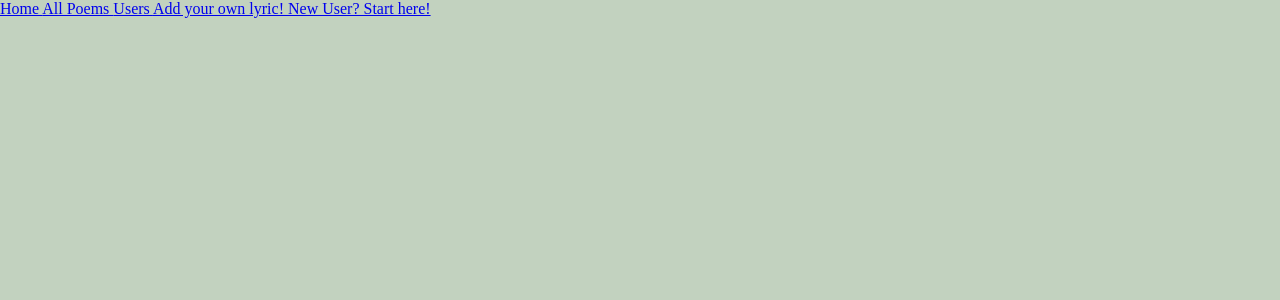
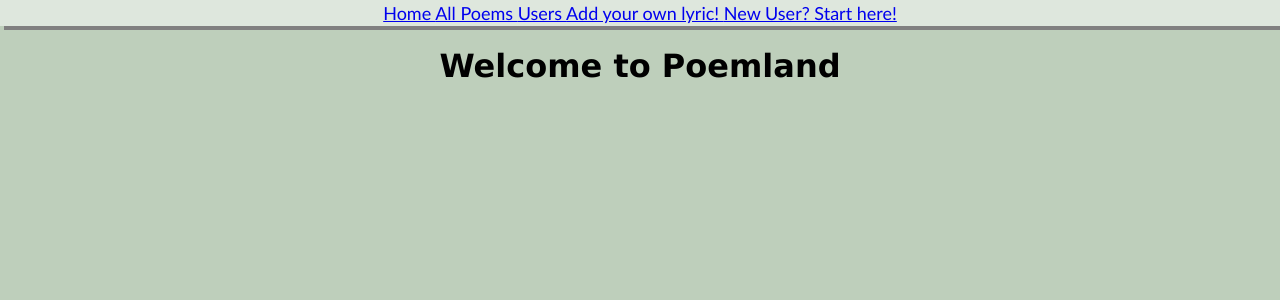
Before and after one commit to isabessa05/phase-3-project-react, a React (Create React App) app: page / in a window 1280 px wide. Shown: the top 300 px of the page. Built offline with nearby package versions, Linux system fonts and the light colour scheme; no server answers.

Commit message:
Updated styling

```diff
--- a/src/App.js
+++ b/src/App.js
@@ -53,6 +53,9 @@ function App() {
     <div>
       <NavBar />
       <Switch>
+        <Route exact path='/'>
+          <h1> Welcome to Poemland</h1>
+        </Route>
         <Route exact path='/poems'>
           <AllPoems poems={poems} />
         </Route>
--- a/src/card.css
+++ b/src/card.css
@@ -8,13 +8,20 @@
     background-color: white;
 }
 
-.header {
+/* .header {
     height: 30%;
     background: black;
     color: white;
     text-align: center;
-}
+} */
 
 .container {
     padding: 2px 16px;
 }
+
+
+.nav {
+        display: center;
+        margin: 0 auto;
+        text-align: center;
+}
--- a/src/index.css
+++ b/src/index.css
@@ -5,7 +5,7 @@ body {
     sans-serif;
   -webkit-font-smoothing: antialiased;
   -moz-osx-font-smoothing: grayscale;
-  background-color: rgba(168, 191, 164, 0.693);
+  background-color: rgba(168, 191, 164, 0.743);
   font-family: serif;
 }
 
@@ -18,3 +18,24 @@ button {
   background-color: rgba(225, 239, 223, 0.693);
   border-radius: 8px;
 }
+
+h2 {
+  font-family: serif
+}
+
+h1 {
+  font-family: 'Lucida Sans', 'Lucida Sans Regular', 'Lucida Grande', 'Lucida Sans Unicode', Geneva, Verdana, sans-serif;
+  text-align: center;
+}
+
+nav {
+  display: center;
+  margin: 0 auto;
+  text-align: center;
+  font-family: 'Trebuchet MS', 'Lucida Sans Unicode', 'Lucida Grande', 'Lucida Sans', Arial, sans-serif;
+  background-color: rgba(238, 244, 237, 0.673);
+  padding: 2px 16px;
+  box-shadow: 4px 4px gray;
+  margin-bottom: 5px;
+  font-size: large;
+}
```
Also changed, not shown: 1 other file (tests, documents, lock files or other folders).
